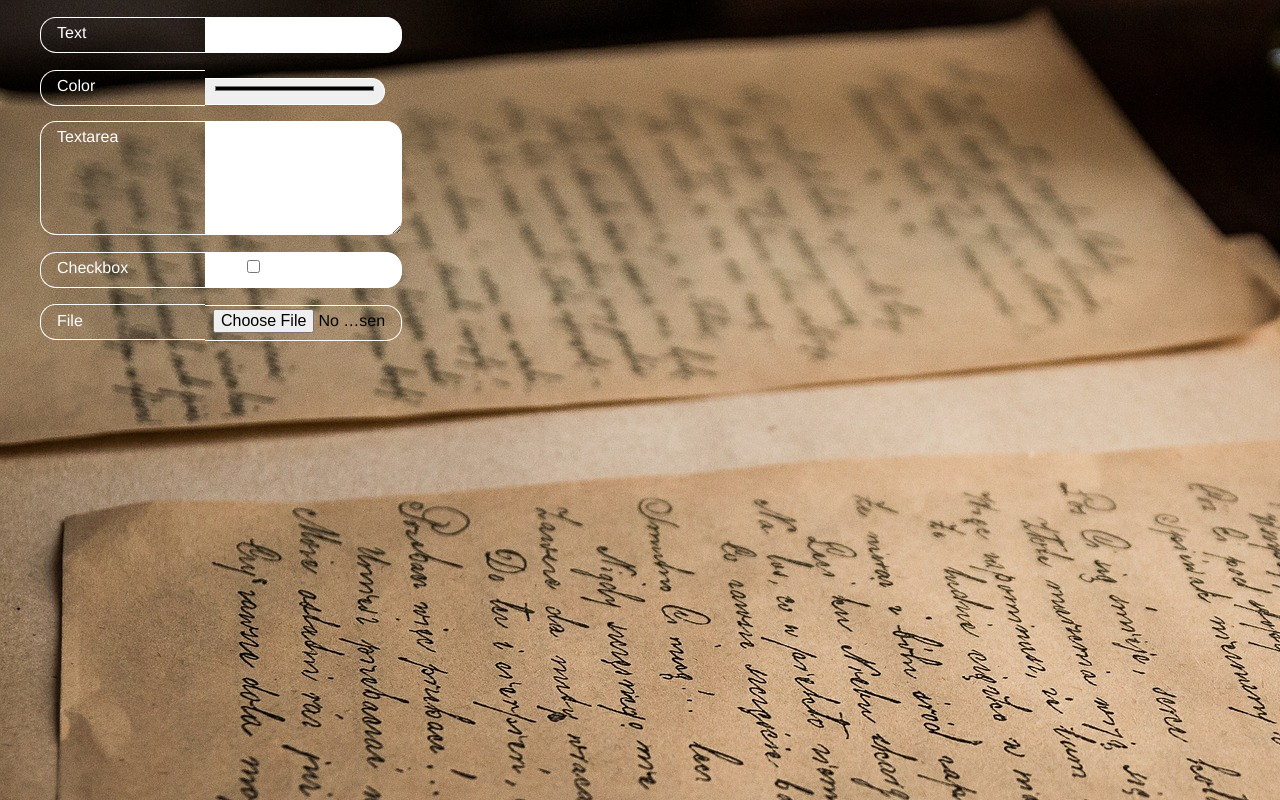
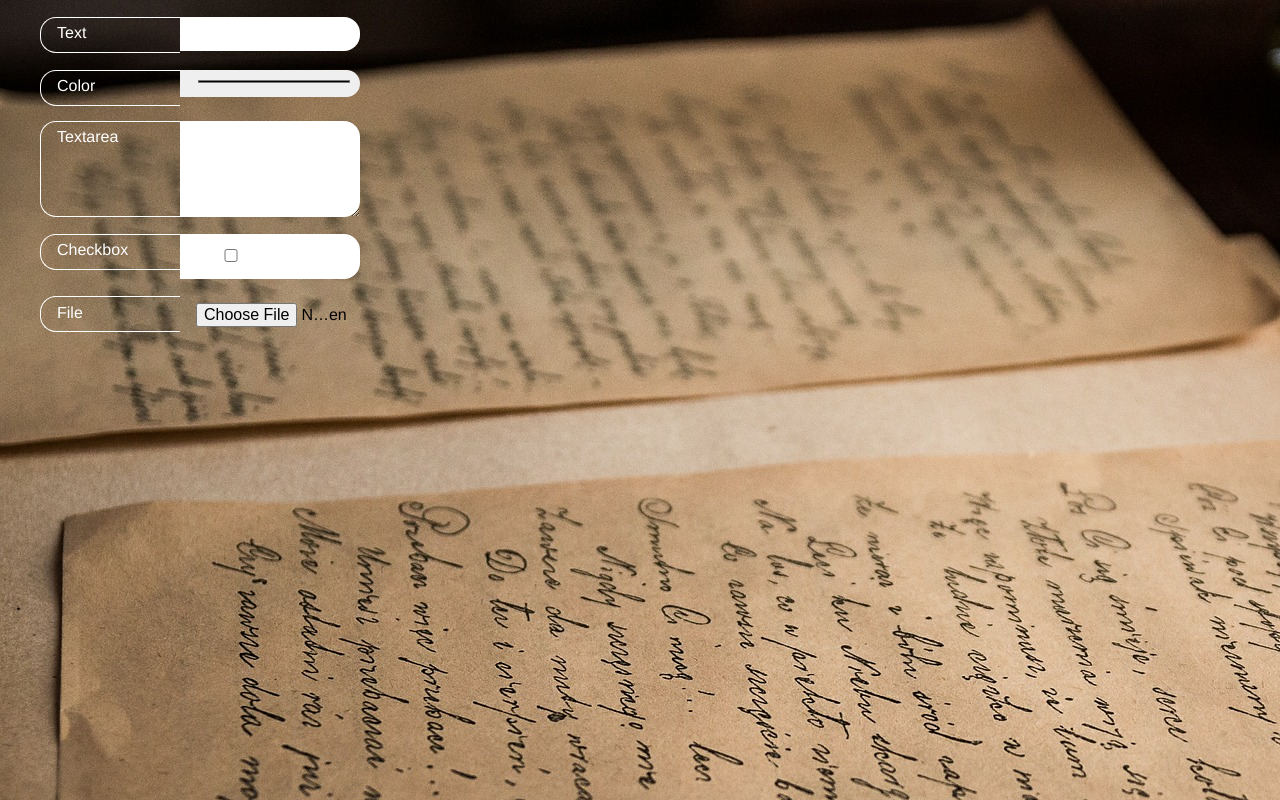
Before and after one commit to bl0b/Simple-Newsletter-Builder, a plain HTML site: page js/test_input_style.html in a window 1280 px wide. Drawn offline with nearby package versions, Linux system fonts and the light colour scheme.

Commit message:
Fixed style on (label+input)s. At least on Chrome.

```diff
--- a/css/widgets.css
+++ b/css/widgets.css
@@ -171,7 +171,8 @@ label {
     color: white;
     border-top-left-radius: 1em;
     border-bottom-left-radius: 1em;
-    vertical-align: baseline;
+    vertical-align: top;
+    box-sizing: border-box;
 }
 
 label.disabled {
@@ -181,15 +182,16 @@ label.disabled {
 input, textarea, select, div.nl-editor-checkbox {
     display: inline-block;
     width: 45%;
-    padding: .4em .5em .6em .5em;
-    margin: 0 0 0 0;
-    border: 1px solid white;
+    padding: .4em .5em .6em 1em;
+    margin: .55em 0 .5em 0;
+    border: 0; /*1px solid white;*/
     font-family: Helvetica;
     font-size: 1em;
     border-left: none;
     border-top-right-radius: 1em;
     border-bottom-right-radius: 1em;
-    vertical-align: baseline;
+    vertical-align: top;
+    box-sizing: border-box;
 }
 
 label.color + div > input {
@@ -203,6 +205,7 @@ input.colorPicker {
 div.evo-colorind {
     display: inline-block;
     width: 40%;
+    margin: .55em 0 .5em 0;
     height: 2em;
 }
 
@@ -223,25 +226,25 @@ div.nl-editor-checkbox {
     border-left: none;
     border-top-right-radius: 1em;
     border-bottom-right-radius: 1em;*/
-    padding: .375em .5em .625em .5em;
+    /*padding: .375em .5em .625em .5em;*/
     background: white;
     width: 45%;
 }
 
 input[type=checkbox] {
-    padding: 0 0 0 0;
+    /*padding: 0 0 0 0;*/
 }
 
 input[type=color] {
-    padding: .18em .5em .55em .5em;
+    /*padding: .18em .5em .55em .5em;*/
 }
 
 input[type=file] {
-    padding: .15em .5em .45em .5em;
+    /*padding: .15em .5em .45em .5em;*/
 }
 
 select {
-    padding: .35em .5em .5em .5em;
+    /*padding: .35em .5em .5em .5em;*/
     width: 48%;
 }
 
```
